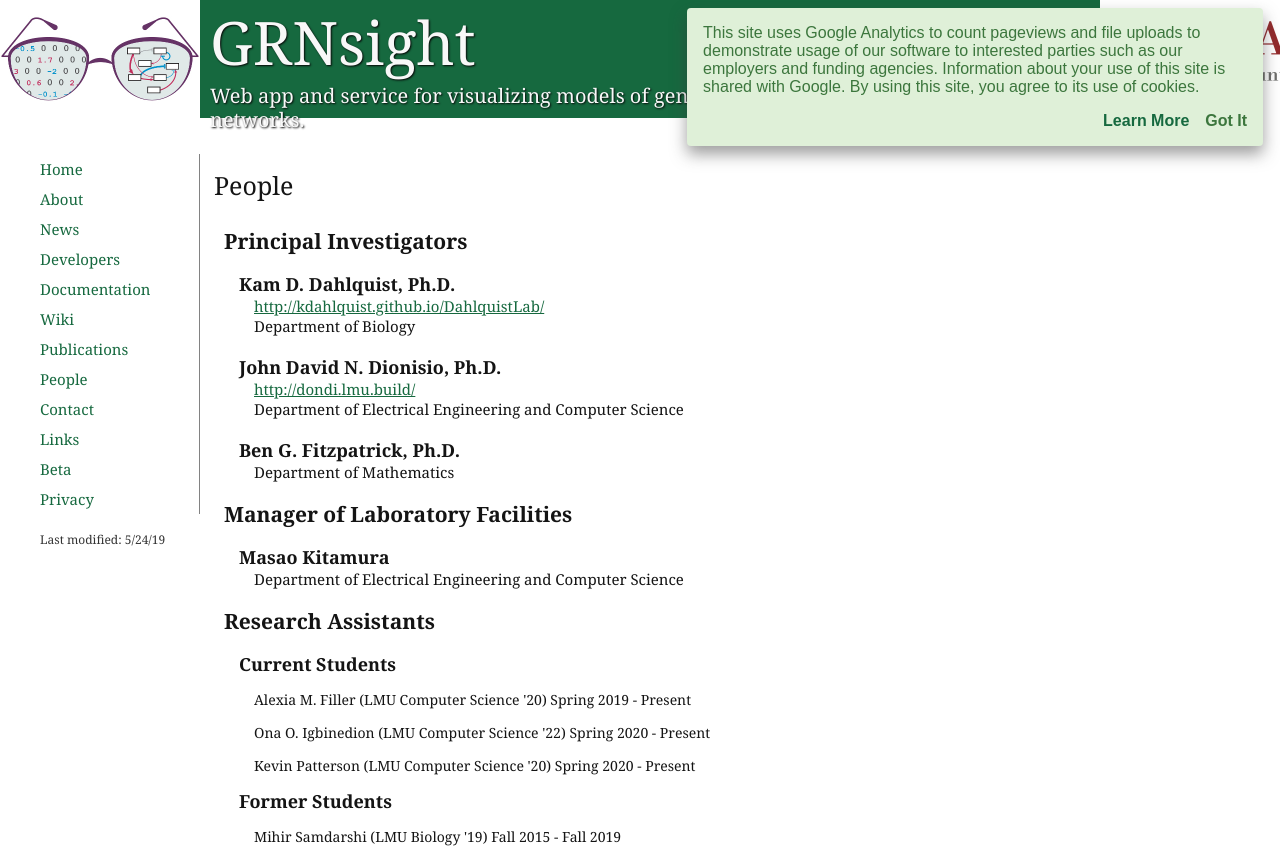
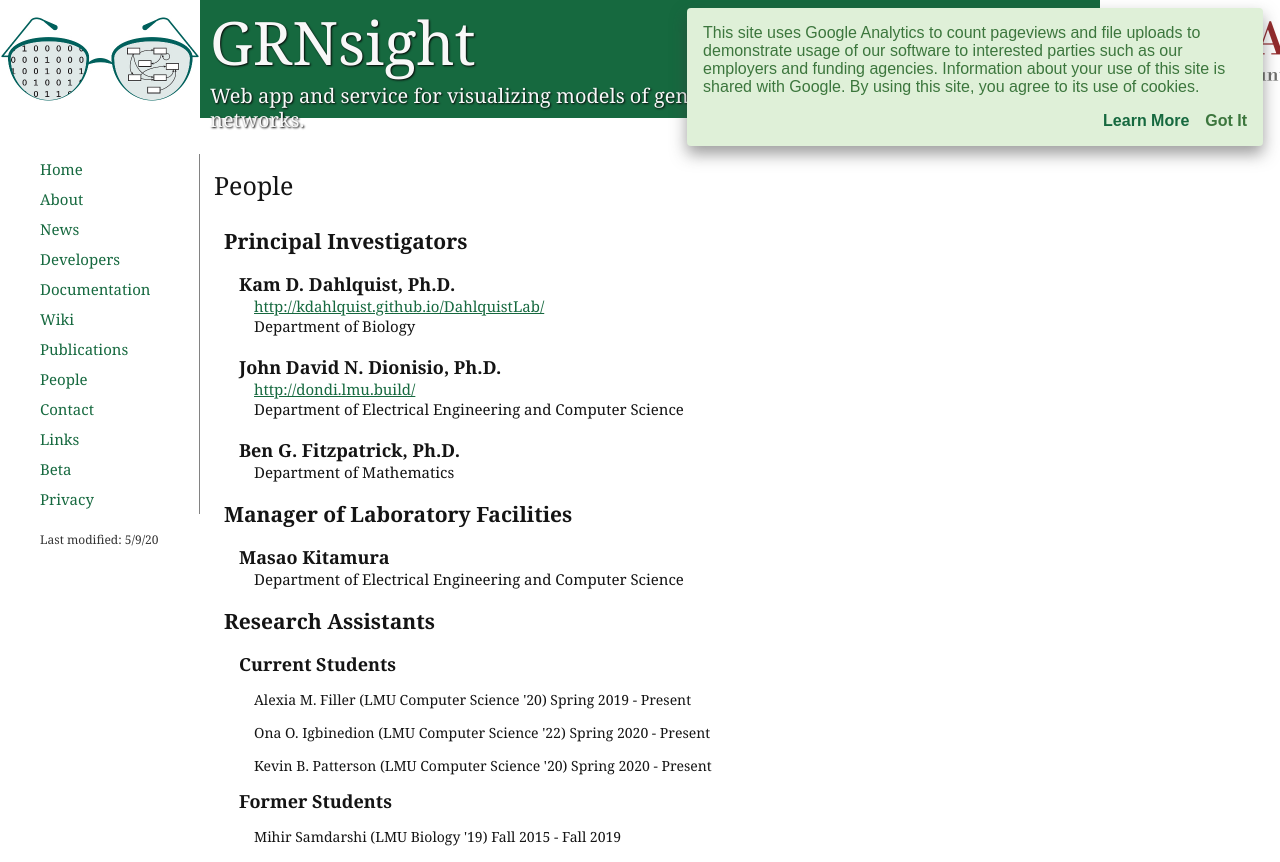
Before and after one commit to dondi/GRNsight, a Jekyll site: the page built from people.html, in a window 1280 px wide. Shown: the top 862 px of the page. Built offline with Jekyll 4.4.1, drawn with Linux system fonts in a browser that asks for light colours; nearby versions of some CDN libraries.

Commit message:
add @KevBoe's middle initial

```diff
--- a/people.html
+++ b/people.html
@@ -1,7 +1,7 @@
 ---
 layout: default
 title: People
-modified: 5/24/19
+modified: 5/9/20
 description: Principal Investigators, current and former undergraduate research assistants for the GRNsight gene regulatory network visualization web app.
 ---
             <div class="fixWidthforImage">
@@ -31,7 +31,7 @@
                           <p class="name">Current Students</p>
                             <p class="studentName">Alexia M. Filler (LMU Computer Science '20) Spring 2019 - Present</p>
                             <p class="studentName">Ona O. Igbinedion (LMU Computer Science '22) Spring 2020 - Present</p>
-                            <p class="studentName">Kevin Patterson (LMU Computer Science '20) Spring 2020 - Present</p>
+                            <p class="studentName">Kevin B. Patterson (LMU Computer Science '20) Spring 2020 - Present</p>
                           <p class="name">Former Students</p>
                             <p class="studentName">Mihir Samdarshi (LMU Biology '19) Fall 2015 - Fall 2019</p>
                             <p class="studentName">John L. Lopez (LMU Computer Science '20) Spring 2018 - Spring 2019</p>
```
